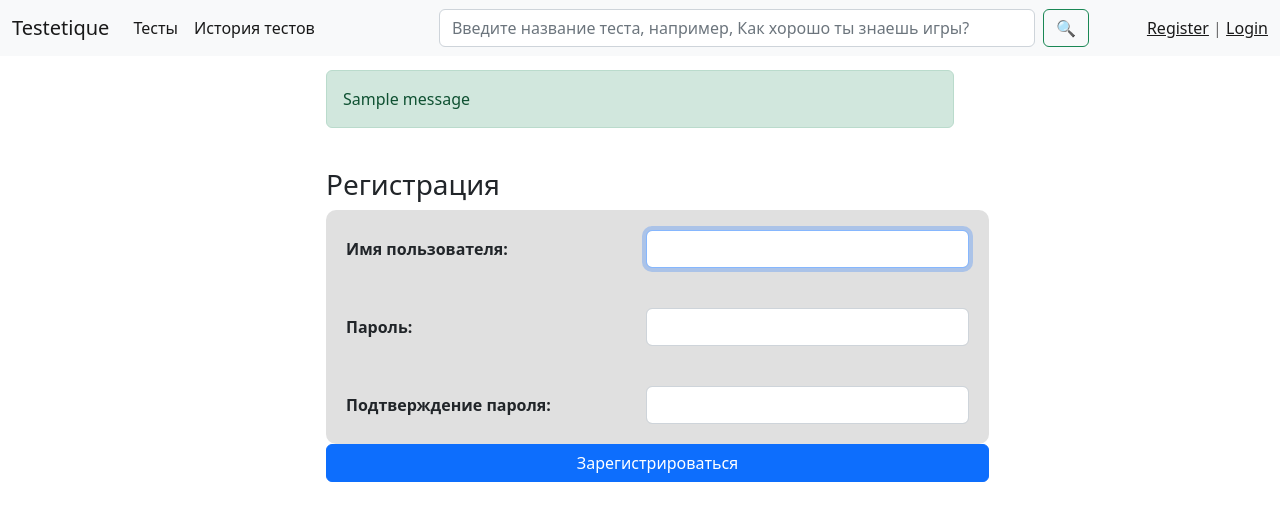
After one commit to uevuu/testetique, a Django app: page / in a window 1280 px wide. The commit adds this page. Shown: the top 521 px of the page. Run offline with Django 3.2, Linux system fonts and the light colour scheme; tables that the repository leaves empty hold one stand-in row (values such as "Sample post"); one stand-in notice (Sample message) is shown.

Commit message:
Added auth (register, login, logout)

```diff
--- a/mysite/mysite/settings.py
+++ b/mysite/mysite/settings.py
@@ -124,3 +124,5 @@ STATIC_ROOT = os.path.join(ROOT_URLCONF, 'static')
 # https://docs.djangoproject.com/en/3.2/ref/settings/#default-auto-field
 
 DEFAULT_AUTO_FIELD = 'django.db.models.BigAutoField'
+
+LOGIN_URL = '/'
--- a/mysite/mysite/urls.py
+++ b/mysite/mysite/urls.py
@@ -19,5 +19,5 @@ from django.urls import path, include
 urlpatterns = [
     path('grappelli/', include('grappelli.urls')),
     path('admin/', admin.site.urls),
-    path('testetique/', include('testik.urls'))
+    path('', include('testik.urls'))
 ]
--- a/mysite/templates/base.html
+++ b/mysite/templates/base.html
@@ -4,14 +4,18 @@
     <meta name="viewport" content="width=device-width, initial-scale=1">
     <meta charset="UTF-8">
     <link href="https://cdn.jsdelivr.net/npm/bootstrap@5.2.0-beta1/dist/css/bootstrap.min.css" rel="stylesheet">
-    <title>{% block title %}Testetique{% endblock %}</title>
+    <title>{% block title %}TITLE{% endblock %}</title>
 </head>
 
 <body>
 <style>
-    header{
-    margin-bottom: 70px;
+    header {
+        margin-bottom: 70px;
+    }
 
+    body {
+        overflow-x: hidden;
+    }
 </style>
 <header>
     {% include 'inc/_nav.html'%}
@@ -22,6 +26,7 @@
             {% block sidebar %}SIDEBAR{% endblock %}
         </div>
         <div class="col-md-6">
+            {% include 'inc/_messages.html' %}
             {% block content %}CONTENT{% endblock %}
         </div>
     </div>
--- /dev/null
+++ b/mysite/templates/inc/_auth.html
@@ -0,0 +1,29 @@
+<style>
+    table {
+        background: #e0e0e0;
+        width: 663px;
+        /*так и не понял, как без указания сделать размер такой же, как и у message*/
+        border-radius: 10px;
+    }
+
+    TD, TH {
+        padding: 20px;
+    }
+
+    .errorlist {
+        color: red;
+        display: inline-block;
+    }
+
+</style>
+
+<form method="POST">
+    <br>
+    <h3>{{ form_title }}</h3>
+    {% csrf_token %}
+    <table>
+        {{ form.as_table }}
+    </table>
+    <button style="width: 663px" type="submit" class="btn btn-primary col-lg-6">{{ button_title }}</button>
+<!--    так и не понял, как без указания сделать размер такой же, как и у message-->
+</form>
--- /dev/null
+++ b/mysite/templates/inc/_messages.html
@@ -0,0 +1,13 @@
+{% if messages %}
+    {% for message in messages %}
+        {% if message.tags == 'error' %}
+            <div class="alert alert-danger" role="alert">
+                {{ message }}
+            </div>
+        {% else %}
+            <div class="alert alert-{{ message.tags }}" role="alert">
+                {{ message }}
+            </div>
+        {% endif %}
+    {% endfor %}
+{% endif %}
--- a/mysite/templates/inc/_nav.html
+++ b/mysite/templates/inc/_nav.html
@@ -1,6 +1,7 @@
 <style>
-    form {
-        width: 700px;
+    .d-flex {
+        width: 650px;
+        margin: 0 auto;
     }
 </style>
 
@@ -22,9 +23,19 @@
             </ul>
             <form class="d-flex" role="search">
                 <input class="form-control me-2" type="search" maxlength="150"
-                       placeholder="Введите название теста, например, Как хорошо ты знаешь игры?" aria-label="Search">
+                       placeholder="Введите название теста, например, Как хорошо ты знаешь игры?"
+                       aria-label="Search">
                 <button class="btn btn-outline-success" type="submit">🔍</button>
             </form>
+            {% if request.user.is_authenticated %}
+            <span class="navbar-text">
+                Добро пожаловать, {{ user.username }} | <a href="{% url 'logout' %}">Logout</a>
+            </span>
+            {% else %}
+            <span class="navbar-text">
+                <a href="{% url 'main' %}">Register</a> | <a href="{% url 'login' %}">Login</a>
+            </span>
+            {% endif %}
         </div>
     </div>
 </nav>
--- /dev/null
+++ b/mysite/testik/forms.py
@@ -0,0 +1,20 @@
+from django import forms
+from django.contrib.auth.forms import UserCreationForm, AuthenticationForm
+from django.contrib.auth.models import User
+
+
+class UserRegisterForm(UserCreationForm):
+    username = forms.CharField(label='Имя пользователя', widget=forms.TextInput(attrs={'class': 'form-control'}),
+                               max_length=14)
+    password1 = forms.CharField(label='Пароль', widget=forms.PasswordInput(attrs={'class': 'form-control'}))
+    password2 = forms.CharField(label='Подтверждение пароля',
+                                widget=forms.PasswordInput(attrs={'class': 'form-control'}))
+
+    class Meta:
+        model = User
+        fields = ('username', 'password1', 'password2')
+
+
+class UserLoginForm(AuthenticationForm):
+    username = forms.CharField(label='Имя пользователя', widget=forms.TextInput(attrs={'class': 'form-control'}))
+    password = forms.CharField(label='Пароль', widget=forms.PasswordInput(attrs={'class': 'form-control'}))
--- a/mysite/testik/models.py
+++ b/mysite/testik/models.py
@@ -19,6 +19,7 @@ class Category(models.Model):
         ordering = ["title"]
 
     def get_absolute_url(self):
+        # url in template tags
         return reverse('category', kwargs={"category_id": self.pk})
 
 
--- a/mysite/testik/templates/testik/history.html
+++ b/mysite/testik/templates/testik/history.html
@@ -3,6 +3,7 @@
 {% block title %}{{ title }}{% endblock %}
 
 <main>
+    {% block sidebar %}{% endblock %}
     {% block content %}
     {% include 'inc/_history.html' %}
     {% endblock %}
--- /dev/null
+++ b/mysite/testik/templates/testik/main_page.html
@@ -0,0 +1,11 @@
+{% extends 'base.html' %}
+
+{% block title %}Testetique{% endblock %}
+
+{% block sidebar %}{% endblock %}
+
+{% block content %}
+
+{% include 'inc/_auth.html' %}
+
+{% endblock %}
--- a/mysite/testik/urls.py
+++ b/mysite/testik/urls.py
@@ -1,12 +1,14 @@
 from django.urls import path
-from .views import main_page, description_test, history, result, passing_test, tests_page, get_category
+from .views import *
 
 urlpatterns = [
     path('', main_page, name='main'),
-    path('tests', tests_page, name='tests'),
+    path('tests/', tests_page, name='tests'),
     path('tests/category/<int:category_id>/', get_category, name='category'),
     path('tests/test/<int:test_id>/', description_test, name='test'),
     path('tests/passing/', passing_test, name='passing'),
     path('tests/result/', result, name='result'),
-    path('history/', history, name='history')
+    path('history/', history, name='history'),
+    path('login/', user_login, name='login'),
+    path('logout/', user_logout, name='logout')
 ]
--- a/mysite/testik/views.py
+++ b/mysite/testik/views.py
@@ -1,22 +1,61 @@
-from django.shortcuts import render, get_object_or_404
+from django.shortcuts import render, get_object_or_404, redirect
 from django.http import HttpResponse
 from django.db.models import Q
+from django.contrib import messages
+from django.contrib.auth.decorators import login_required
+from django.contrib.auth import login, logout
+from .forms import UserRegisterForm, UserLoginForm
 from .models import TestResult, Test, Category, Question
 
 
 def main_page(request):
-    return HttpResponse('Добро пожаловать на главную страницу')
+    if request.method == 'POST':
+        form = UserRegisterForm(request.POST)
+        if form.is_valid():
+            user = form.save()
+            login(request, user)
+            messages.success(request, "Регистрация прошла успешно!")
+            return redirect("tests")
+        else:
+            messages.error(request, "Неудачная попытка регистрации")
+    else:
+        form = UserRegisterForm()
+    content = {'form': form,
+               'form_title': "Регистрация",
+               "button_title": "Зарегистрироваться"}
+    return render(request, template_name='testik/main_page.html', context=content)
 
 
+def user_login(request):
+    if request.method == 'POST':
+        form = UserLoginForm(data=request.POST)
+        if form.is_valid():
+            user = form.get_user()
+            login(request, user)
+            return redirect('tests')
+    else:
+        form = UserLoginForm()
+    content = {'form': form,
+               'form_title': "Авторизация",
+               "button_title": "Авторизоваться"}
+    return render(request, template_name='testik/main_page.html', context=content)
+
+
+def user_logout(request):
+    logout(request)
+    return redirect('login')
+
+
+@login_required
 def tests_page(request):
     all_tests = Test.objects.all()
     context = {
         'all_tests': all_tests,
-        'title': 'Наши тесты'
     }
     return render(request, template_name='testik/tests_page.html', context=context)
 
 
+@login_required
 def get_category(request, category_id):
     child_category = Category.objects.filter(parent_id=category_id)
     print(child_category)
@@ -29,6 +68,7 @@ def get_category(request, category_id):
     return render(request, template_name='testik/category.html', context=context)
 
 
+@login_required
 def description_test(request, test_id):
     curr_test = get_object_or_404(Test, pk=test_id)
     # curr_test = Test.objects.get(pk=test_id)
@@ -40,15 +80,18 @@ def description_test(request, test_id):
     return render(request, template_name='testik/test.html', context=context)
 
 
+@login_required
 def passing_test(request):
     return HttpResponse('Пользователь делает тест')
 
 
+@login_required
 def result(request):
     return HttpResponse('Твой результат')
 
 
+@login_required
 def history(request):
     results = TestResult.objects.filter(user_id=request.user.id)
     context = {"title": "История пройденных тестов", "results": results}
-    return render(request, "testik/history.html", context)
+    return render(request, template_name="testik/history.html", context=context)
```
